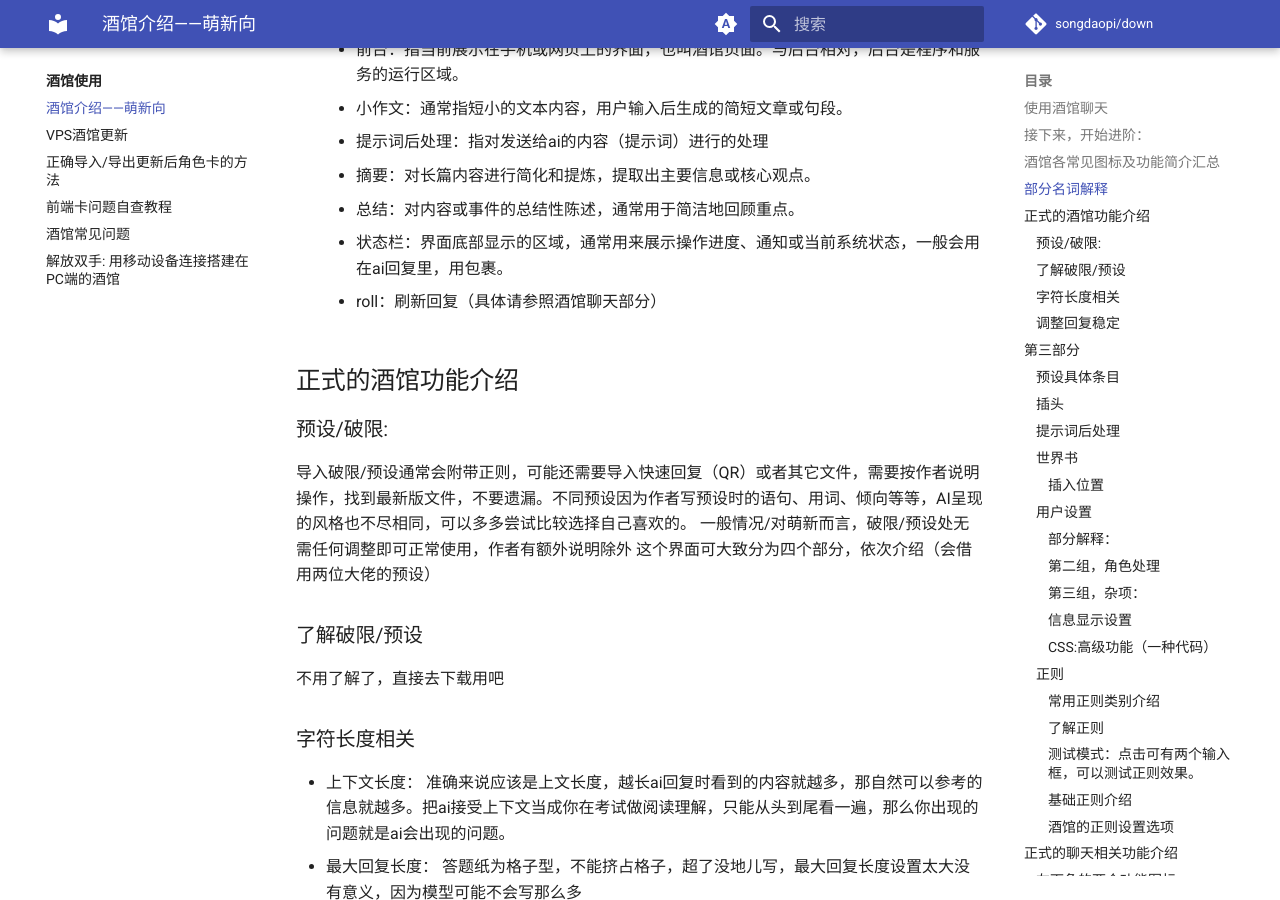
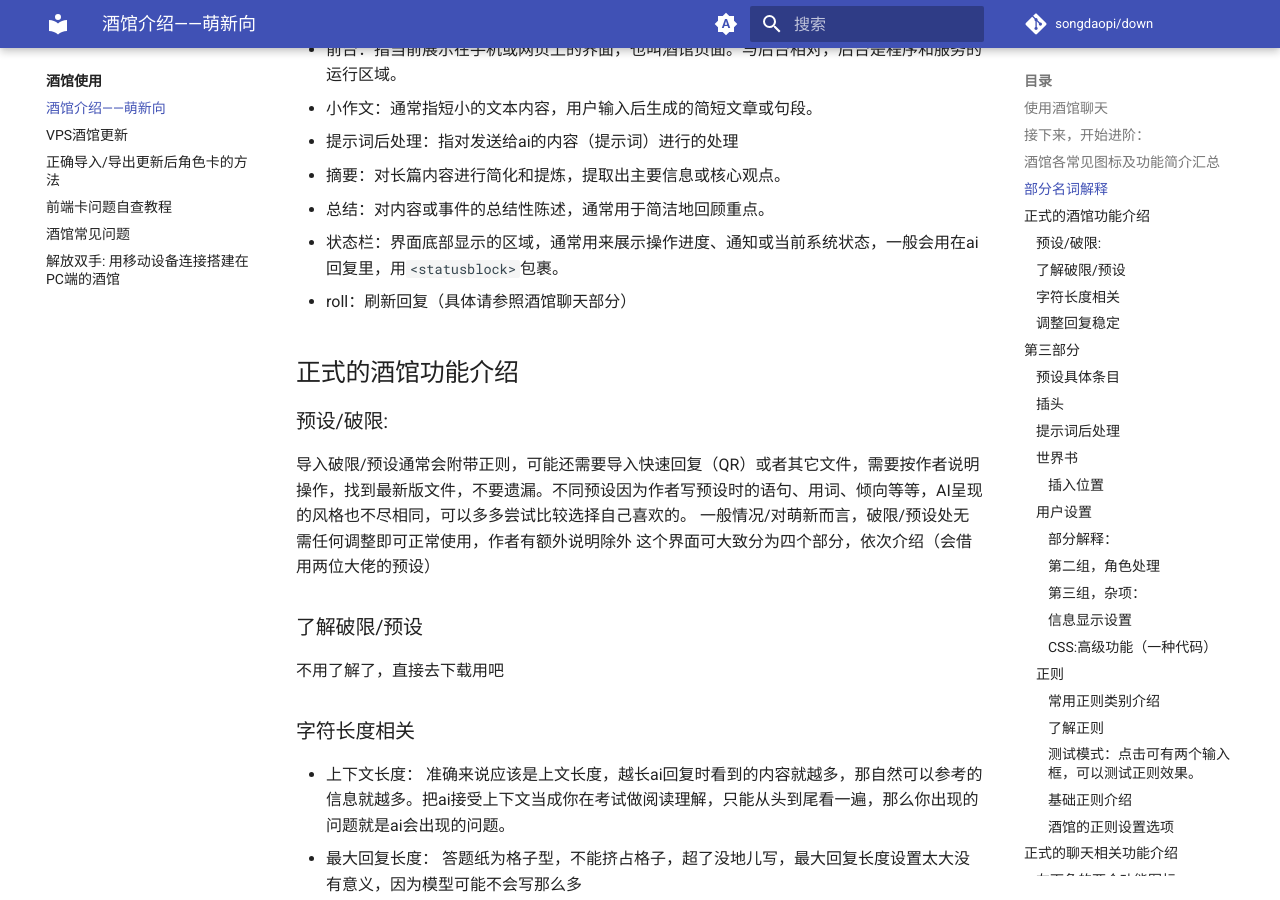
Before and after one commit to supmamamamma/baoleinao, an MkDocs documentation site: the page built from docs/silly/tavern.md, in a window 1280 px wide and 900 px high, scrolled down 5402 px. Built offline with MkDocs 1.6.1 and Material for MkDocs 9.7.7, drawn with Linux system fonts in a browser that asks for light colours; comment, search, counter and statistics services are not loaded.

Commit message:
格式微调

```diff
--- a/docs/silly/tavern.md
+++ b/docs/silly/tavern.md
@@ -69,6 +69,7 @@
 **因此，基础使用就只需要连上AI模型、新建一个角色卡(什么都不填就起一个名字就行）、给自己创建一个身份（最基础的只填一个名字）、点击这个角色条目四步，酒馆就可以新建一个聊天界面，你就可以和AI进行聊天，和在官方网站聊天一样，十分简单~**
 
 ## 接下来，开始进阶：
+
 1. 我想它回答得长/有文采/聊瑟瑟/像写小说/像语聊==想要某种特定风格/范式的回答==添加预设破限
 2. 我想它作为小说角色/动漫角色/我的OC/原创角色和我玩角色扮演  或者 想要它帮我写作业/解答 ==想要AI作为某一特定身份回应==添加角色卡
 3. 我想它在回复时加入xx/给它加世界观/对xx进行强化==想让AI对某个内容有特定理解==添加世界书（又名知识书）
@@ -119,8 +120,9 @@
 - 截断：当生成内容的长度超过了模型的限制时或者被审查时，AI会自动切割或忽略超出的部分，确保回复在设定的范围内。
 - 道歉：
 
-	- 硬道歉：模型拒绝生成不安全或不合适的内容，通过明确的道歉声明进行反馈。
-	- 软道歉：回避某些敏感话题或内容，表面上生成正文内容，但情节上避免了不安全或敏感的部分。
+	* 硬道歉：模型拒绝生成不安全或不合适的内容，通过明确的道歉声明进行反馈。
+	* 软道歉：回避某些敏感话题或内容，表面上生成正文内容，但情节上避免了不安全或敏感的部分。
+
 - 黄标：官网上的黄色警告标识，通常提示内容可能违反了平台的使用规则或隐私政策。
 - 降智：指模型的生成质量因某些原因而下降，可能由于超负荷的运算、硬件限制或模型本身的限制。
 - Thinking/COT：指引AI进行思考，指导模型如何在回复之前进行自我推理或拆解问题。
@@ -136,7 +138,7 @@
 - 提示词后处理：指对发送给ai的内容（提示词）进行的处理
 - 摘要：对长篇内容进行简化和提炼，提取出主要信息或核心观点。
 - 总结：对内容或事件的总结性陈述，通常用于简洁地回顾重点。
-- 状态栏：界面底部显示的区域，通常用来展示操作进度、通知或当前系统状态，一般会用在ai回复里，用<statusblock>包裹。
+- 状态栏：界面底部显示的区域，通常用来展示操作进度、通知或当前系统状态，一般会用在ai回复里，用`<statusblock>`包裹。
 - roll：刷新回复（具体请参照酒馆聊天部分）
 
 ## 正式的酒馆功能介绍
```
